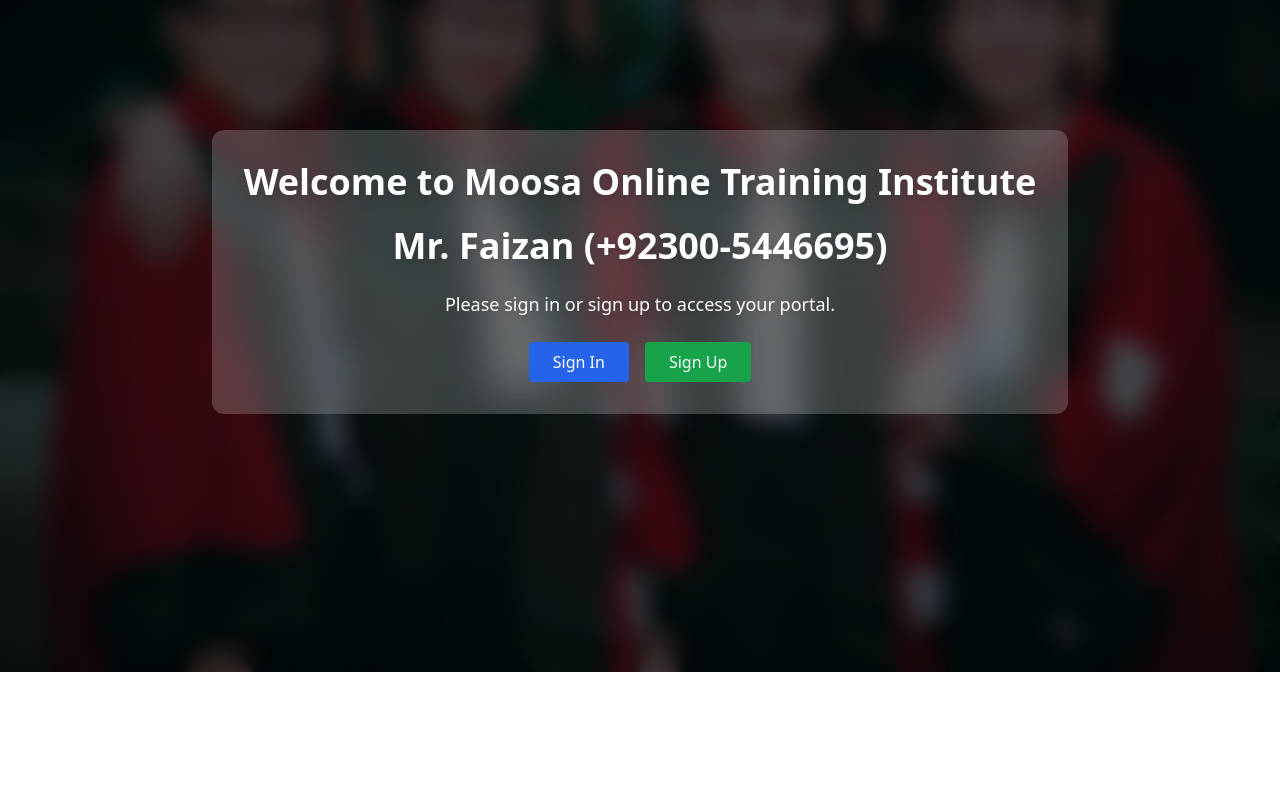
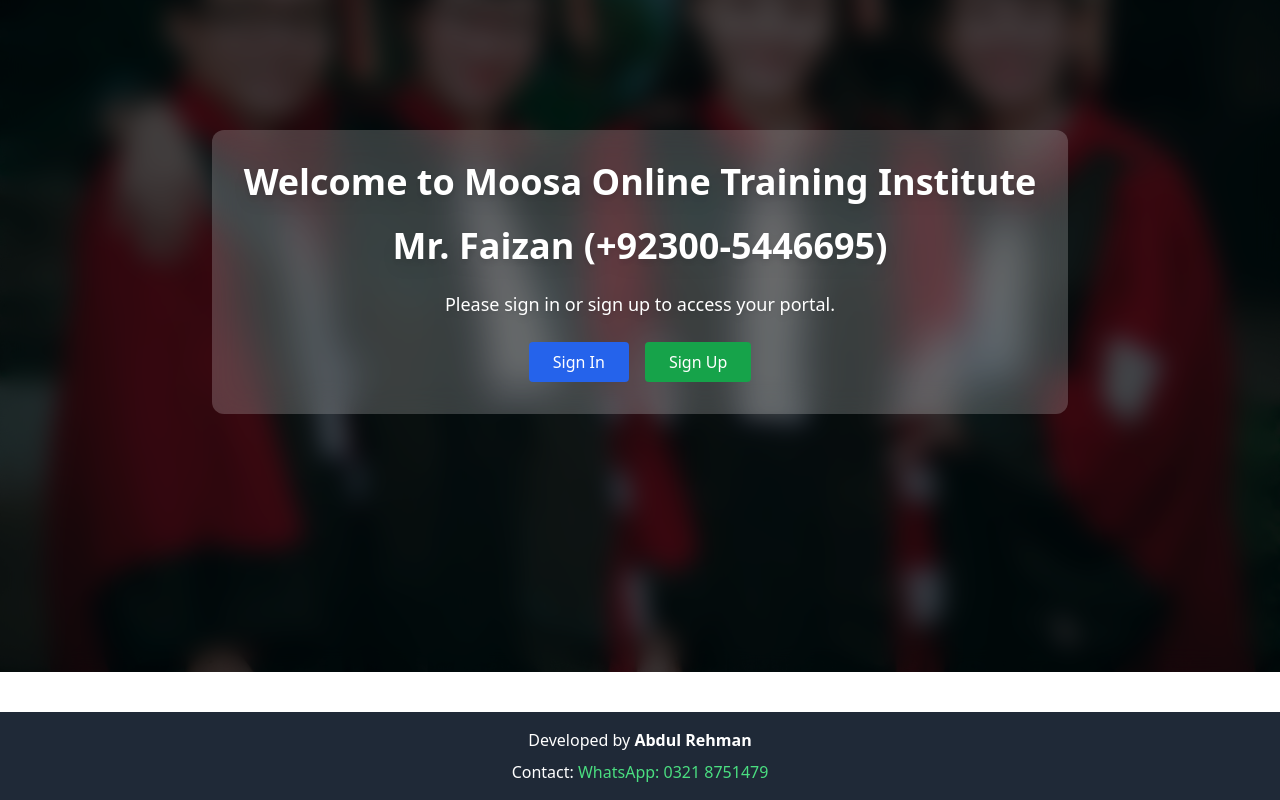
Before and after one commit to Ab-Rehman01/edu-llm-system, a Next.js app: page / in a window 1280 px wide. Shown: the part 188-988 px from the top of the page. Before the commit the page ends 860 px from the top, so only its background shows below. Built offline with nearby package versions, Linux system fonts and the light colour scheme; no server answers.

Commit message:
navbar footer

```diff
--- a/src/app/dashboard/student/page.tsx
+++ b/src/app/dashboard/student/page.tsx
@@ -236,7 +236,7 @@ export default function StudentDashboard() {
           )}
 
           {selectedAssignment.url.match(/\.(mp4|webm|ogg)$/) && (
-            <video controls className="w-full max-h-[600px] border rounded">
+            <video controls className="w-full max-h-[600px] border rounded bg-black">
               <source src={selectedAssignment.url} type="video/mp4" />
               Your browser does not support the video tag.
             </video>
--- a/src/app/layout.tsx
+++ b/src/app/layout.tsx
@@ -4,6 +4,7 @@
 import { SessionProvider } from "next-auth/react";
 import "./globals.css";
 import Navbar from "@/components/Navbar";
+import Footer from "@/components/Footer";
 // export const metadata: Metadata = {
 //   title: "Create Next App",
 //   description: "Generated by create next app",
@@ -19,6 +20,7 @@ export default function RootLayout({
       <body> <SessionProvider>
         <Navbar />
         {children} </SessionProvider>
+        <Footer/>
       </body>
     </html>
   );
--- /dev/null
+++ b/src/components/Footer.tsx
@@ -0,0 +1,21 @@
+// components/Footer.tsx
+export default function Footer() {
+  return (
+    <footer className="bg-gray-800 text-white py-4 mt-10 text-center">
+      <p className="mb-2">
+        Developed by <span className="font-semibold">Abdul Rehman</span>
+      </p>
+      <p>
+        Contact:{" "}
+        <a
+          href="https://wa.me/923218751479"
+          target="_blank"
+          rel="noopener noreferrer"
+          className="text-green-400 hover:underline"
+        >
+          WhatsApp: 0321 8751479
+        </a>
+      </p>
+    </footer>
+  );
+}
```
